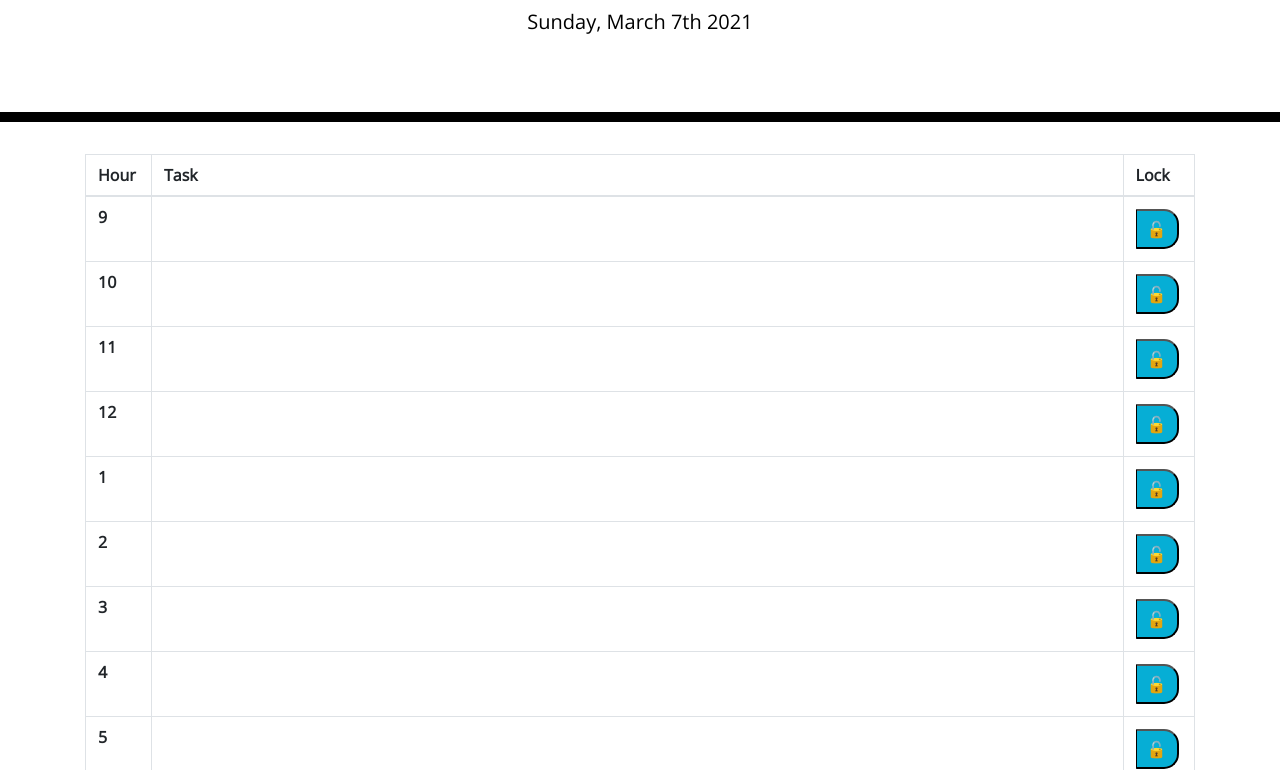
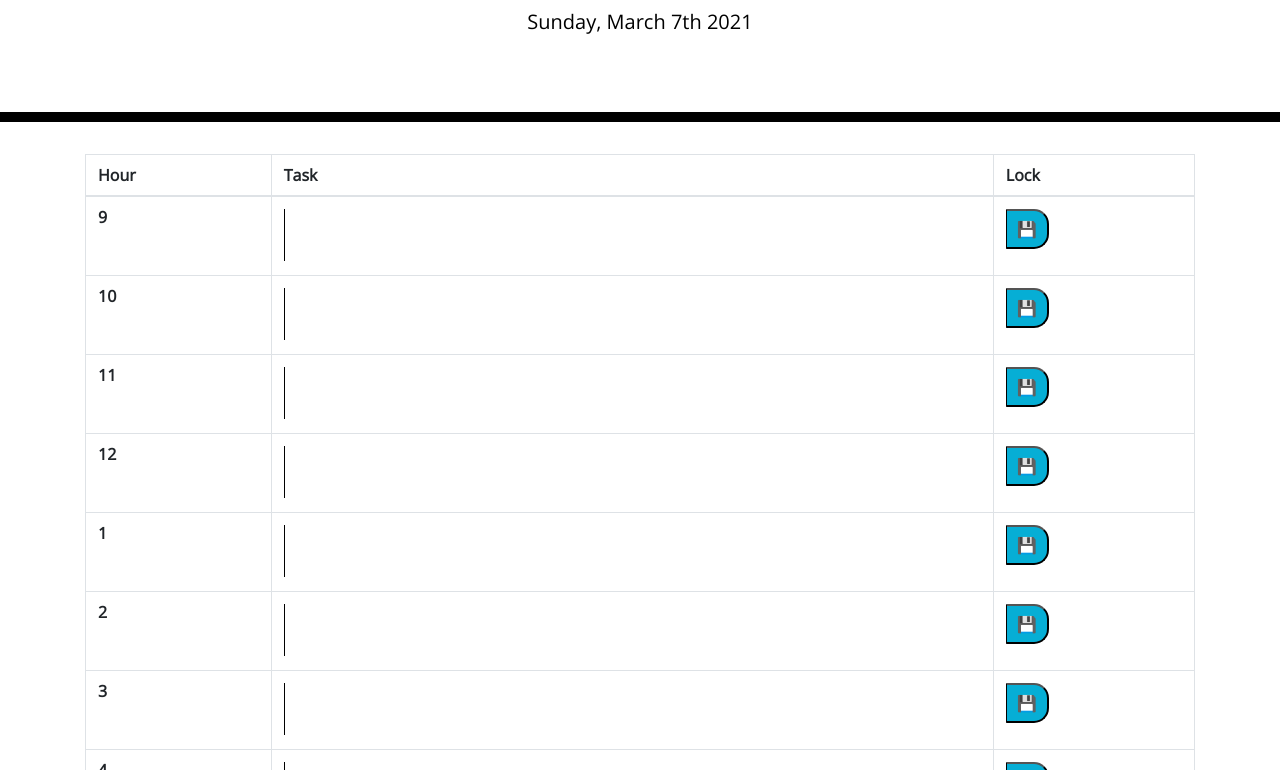
Before and after one commit to klay824/work-day-scheduler, a plain HTML site: page index.html in a window 1280 px wide. Shown: the part 182-952 px from the top of the page. Drawn offline with nearby package versions, Linux system fonts and the light colour scheme.

Commit message:
edited classes and IDs and changed input to textarea

```diff
--- a/index.html
+++ b/index.html
@@ -41,49 +41,49 @@
         <tbody>
           <tr>
             <th scope="row">9</th>
-            <td><input type="text" id="9-input"></input></td>
-            <td><button class="saveBtn">🔓</button></td>
+            <td><textarea type="text" id="input9"></textarea></td>
+            <td><button class="saveBtn">💾</button></td>
 
           </tr>
           <tr>
             <th scope="row">10</th>
-            <td><input type="text" id="10-input"></input></td>
-            <td><button class="saveBtn">🔓</button></td>
+            <td><textarea type="text" id="input10"></textarea></td>
+            <td><button class="saveBtn">💾</button></td>
 
           </tr>
           <tr>
             <th scope="row">11</th>
-            <td><input type="text" id="11-input"></input></td>
-            <td><button class="saveBtn">🔓</button></td>
+            <td><textarea type="text" id="input11"></textarea></td>
+            <td><button class="saveBtn">💾</button></td>
           <tr>
             <th scope="row">12</th>
-            <td><input type="text" id="12-input"></input></td>
-            <td><button class="saveBtn">🔓</button></td>
+            <td><textarea type="text" id="input12"></textarea></td>
+            <td><button class="saveBtn">💾</button></td>
           </tr>
           <tr>
             <th scope="row">1</th>
-            <td><input type="text" id="1-input"></input></td>
-            <td><button class="saveBtn">🔓</button></td>
+            <td><textarea type="text" id="input1"></textarea></td>
+            <td><button class="saveBtn">💾</button></td>
           </tr>
           <tr>
             <th scope="row">2</th>
-            <td><input type="text" id="2-input"></input></td>
-            <td><button class="saveBtn">🔓</button></td>
+            <td><textarea type="text" id="input2"></textarea></td>
+            <td><button class="saveBtn">💾</button></td>
           </tr>
           <tr>
             <th scope="row">3</th>
-            <td><input type="text" id="3-input"></input></td>
-            <td><button class="saveBtn">🔓</button></td>
+            <td><textarea type="text" id="input3"></textarea></td>
+            <td><button class="saveBtn">💾</button></td>
           </tr>
           <tr>
             <th scope="row">4</th>
-            <td><input type="text" id="4-input"></input></td>
-            <td><button class="saveBtn">🔓</button></td>
+            <td><textarea type="text" id="input4"></textarea></td>
+            <td><button class="saveBtn">💾</button></td>
           </tr>
           <tr>
             <th scope="row">5</th>
-            <td><input type="text" id="5-input"></input></td>
-            <td><button class="saveBtn">🔓</button></td>
+            <td><textarea type="text" id="input5"></textarea></td>
+            <td><button class="saveBtn">💾</button></td>
           </tr>
         </tbody>
       </table>
```
